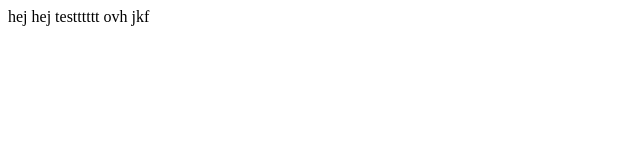
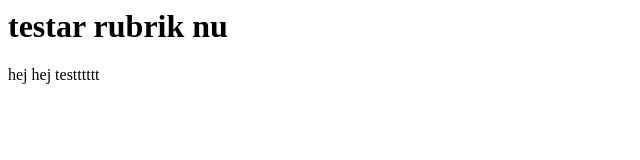
Before and after one commit to Bellisen505/Projekt-kod, a plain HTML site: page index.html in a window 1280 px wide. Shown: the whole page, without its empty margins (0-640 px from the left). Drawn offline with Linux system fonts and the light colour scheme.

Commit message:
testar rubrik

```diff
--- a/index.html
+++ b/index.html
@@ -1,5 +1,6 @@
 <html>
   <body>
-    <p>hej hej testttttt ovh jkf</p>
+    <h1>testar rubrik nu</h1>
+    <p>hej hej testttttt</p>
   </body>
 </html>
```
